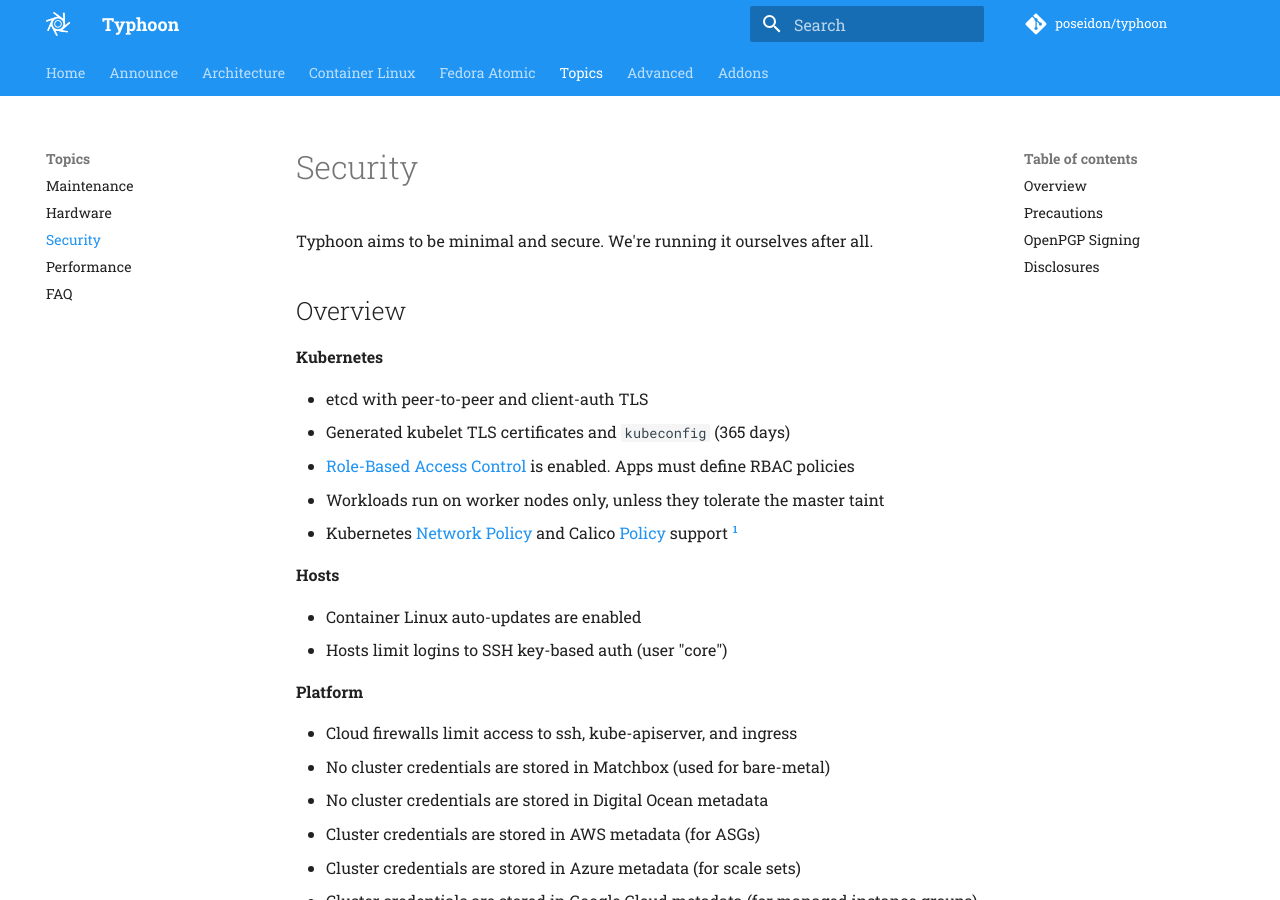
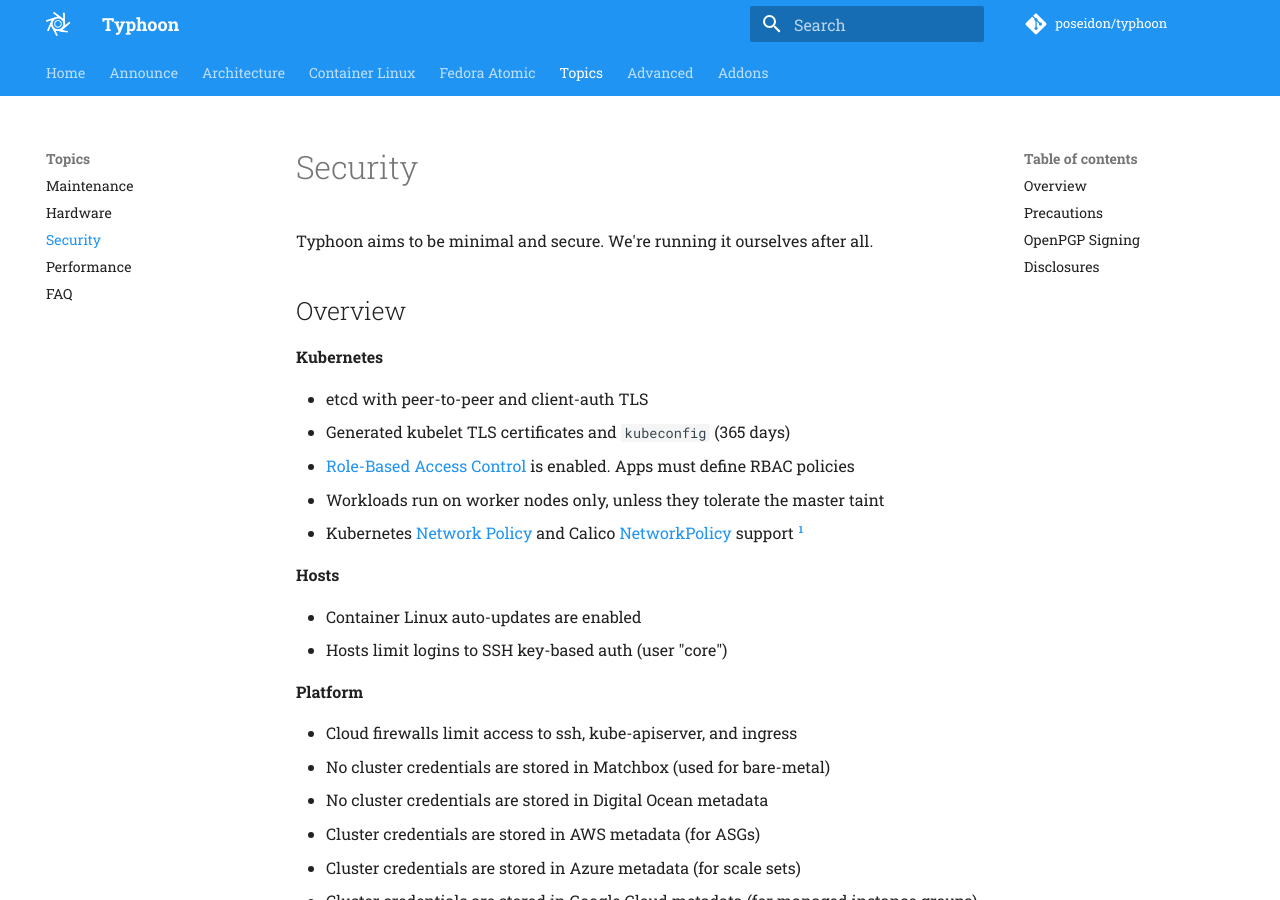
Before and after one commit to poseidon/typhoon, an MkDocs documentation site: the page built from docs/topics/security.md, in a window 1280 px wide and 900 px high. Built offline with MkDocs 1.6.1 and Material for MkDocs 9.7.7, drawn with Linux system fonts in a browser that asks for light colours; comment, search, counter and statistics services are not loaded; old or Windows-style settings are respelled for this version of MkDocs.

Commit message:
Correcting current Calico docs link

```diff
--- a/docs/topics/security.md
+++ b/docs/topics/security.md
@@ -10,7 +10,7 @@
 * Generated kubelet TLS certificates and `kubeconfig` (365 days)
 * [Role-Based Access Control](https://kubernetes.io/docs/admin/authorization/rbac/) is enabled. Apps must define RBAC policies
 * Workloads run on worker nodes only, unless they tolerate the master taint
-* Kubernetes [Network Policy](https://kubernetes.io/docs/concepts/services-networking/network-policies/) and Calico [Policy](https://docs.projectcalico.org/latest/reference/calicoctl/resources/policy) support [^1]
+* Kubernetes [Network Policy](https://kubernetes.io/docs/concepts/services-networking/network-policies/) and Calico [NetworkPolicy](https://docs.projectcalico.org/latest/reference/calicoctl/resources/networkpolicy) support [^1]
 
 [^1]: Requires `networking = "calico"`. Calico is the default on AWS, bare-metal, and Google Cloud. Azure and Digital Ocean are limited to `networking = "flannel"`.
 
```
